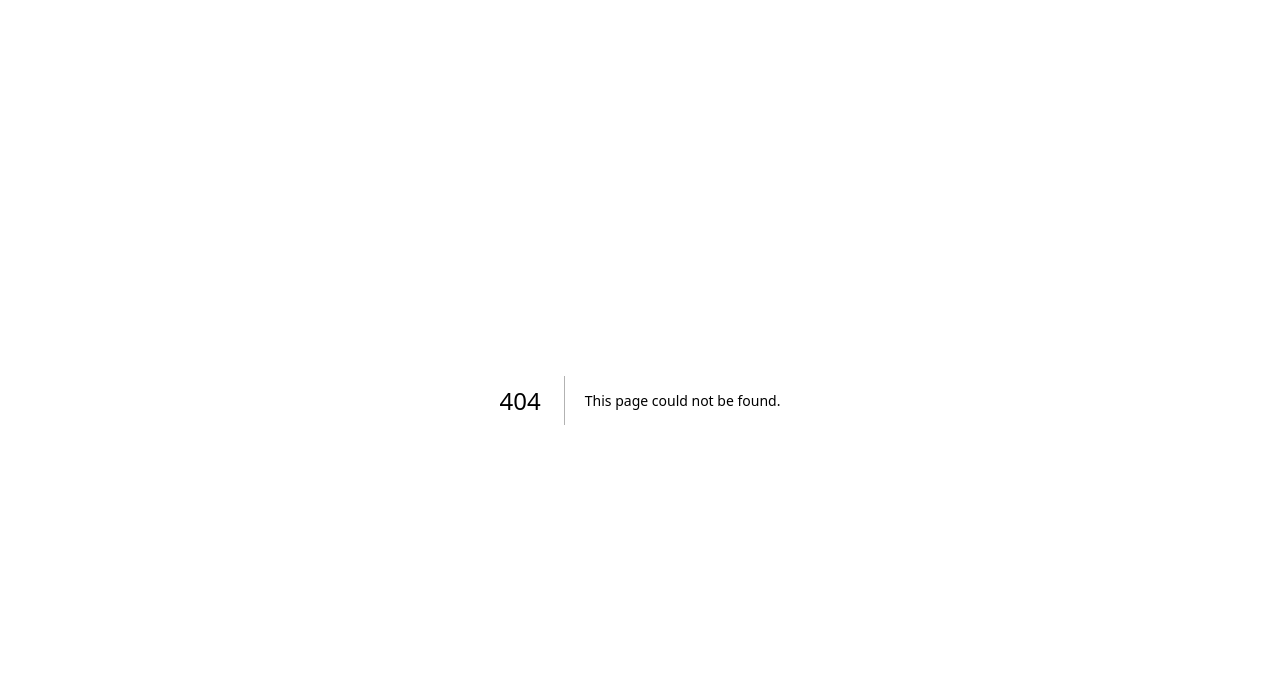
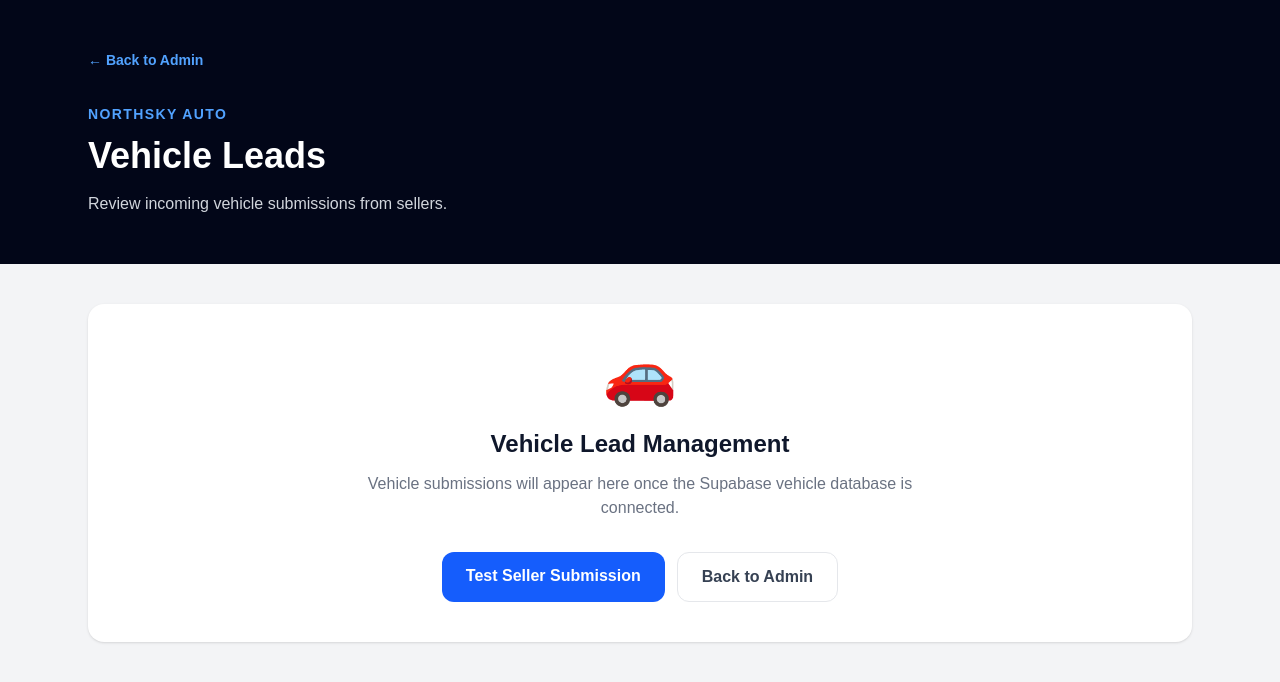
Before and after one commit to Goldylox752/NorthSky-Auto, a Next.js app: page /admin/vehicles in a window 1280 px wide. Before the commit this address had no page. Shown: the top 682 px of the page. Built offline with nearby package versions, Linux system fonts and the light colour scheme.

Commit message:
Create Admin Vehicles Page for Vehicle Management

```diff
--- /dev/null
+++ b/app/admin/vehicles/page.jsx
@@ -0,0 +1,66 @@
+import Link from "next/link";
+
+export const metadata = {
+  title: "Vehicle Leads | NorthSky Auto Admin",
+  description: "Review and manage NorthSky Auto vehicle submissions.",
+};
+
+export default function AdminVehiclesPage() {
+  return (
+    <main className="min-h-screen bg-gray-100">
+      <section className="bg-slate-950 text-white">
+        <div className="mx-auto max-w-6xl px-6 py-12">
+          <Link
+            href="/admin"
+            className="text-sm font-semibold text-blue-400 hover:text-blue-300"
+          >
+            ← Back to Admin
+          </Link>
+
+          <p className="mt-8 text-sm font-bold uppercase tracking-widest text-blue-400">
+            NorthSky Auto
+          </p>
+
+          <h1 className="mt-3 text-4xl font-extrabold">
+            Vehicle Leads
+          </h1>
+
+          <p className="mt-4 max-w-2xl text-gray-300">
+            Review incoming vehicle submissions from sellers.
+          </p>
+        </div>
+      </section>
+
+      <section className="mx-auto max-w-6xl px-6 py-10">
+        <div className="rounded-2xl bg-white p-10 text-center shadow-sm">
+          <div className="text-6xl">🚗</div>
+
+          <h2 className="mt-6 text-2xl font-bold text-slate-900">
+            Vehicle Lead Management
+          </h2>
+
+          <p className="mx-auto mt-3 max-w-xl text-gray-500">
+            Vehicle submissions will appear here once the Supabase
+            vehicle database is connected.
+          </p>
+
+          <div className="mt-8 flex flex-col justify-center gap-3 sm:flex-row">
+            <Link
+              href="/sell"
+              className="rounded-xl bg-blue-600 px-6 py-3 font-semibold text-white hover:bg-blue-700"
+            >
+              Test Seller Submission
+            </Link>
+
+            <Link
+              href="/admin"
+              className="rounded-xl border border-gray-200 px-6 py-3 font-semibold text-gray-700 hover:bg-gray-50"
+            >
+              Back to Admin
+            </Link>
+          </div>
+        </div>
+      </section>
+    </main>
+  );
+}
```
